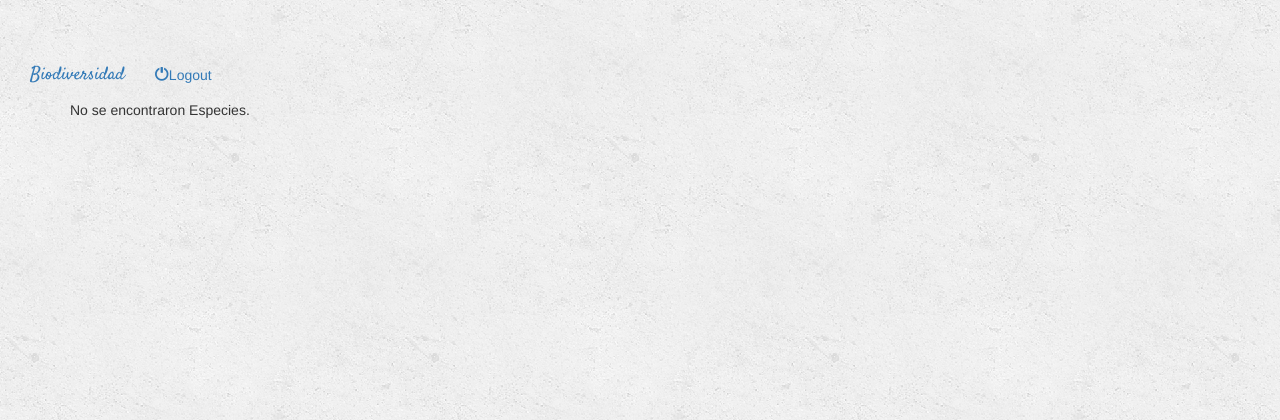
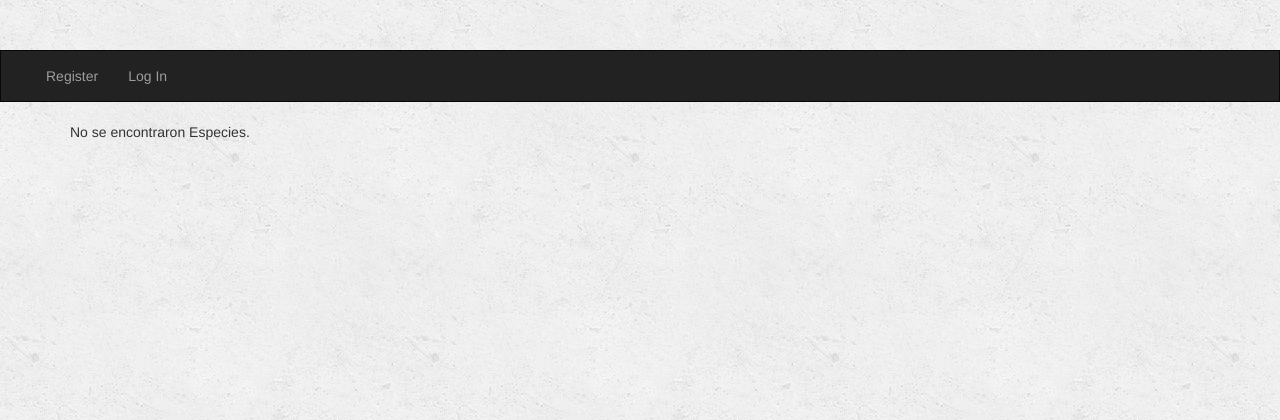
Before and after one commit to alejan/biodiversidad, a Django app: page /especies/ in a window 1280 px wide. Shown: the top 420 px of the page. Run offline with Django 3.2, Linux system fonts and the light colour scheme; data that the repository does not hold is empty; some libraries are stand-ins or nearby versions.

Commit message:
Se ajustan rutas por error en nombres, y se pone el base de acuerdo al login del usuario

```diff
--- a/catalogo/settings.py
+++ b/catalogo/settings.py
@@ -26,7 +26,7 @@ SECRET_KEY = 's$4_ke(hu6zm8(bzb!sg#9e34txiz%^97kl2^_6k5qzccvmxb#'
 # SECURITY WARNING: don't run with debug turned on in production!
 DEBUG = True
 
-ALLOWED_HOSTS = [u'bio-catalogo.herokuapp.com']
+ALLOWED_HOSTS = [u'127.0.0.1']
 
 # Application definition
 
--- a/especie/views.py
+++ b/especie/views.py
@@ -49,7 +49,6 @@ def login_user(request):
     if request.method == "POST":
         username = request.POST['username']
         password = request.POST['password']
-        especies = Especie.objects
         user = authenticate(username=username, password=password)
         if user is not None:
             if user.is_active:
@@ -58,7 +57,7 @@ def login_user(request):
             else:
                 return render(request, 'especie/login.html', {'error_message': 'Your account has been disabled'})
         else:
-            render(request, 'especie/login.html', {'error_message': 'Invalid login'})
+            return render(request, 'especie/login.html', {'error_message': 'Invalid login'})
     return render(request, 'especie/login.html')
 
 
--- a/templates/especie/base_visitor.html
+++ b/templates/especie/base_visitor.html
@@ -27,13 +27,9 @@
         <!-- Items -->
         <div class="collapse navbar-collapse" id="topNavBar">
             <ul class="nav navbar-nav">
-                <li class="{% block register_active %}{% endblock %}"><a href="{% url 'especie.views.register' %}">Register</a></li>
-                <li class="{% block login_active %}{% endblock %}"><a href="{% url 'especie.views.login_user' %}">Log In</a></li>
-                <li>
-                    <a href="{% url 'especie.views.logout_user' %}">
-                        <span class="glyphicon glyphicon-off" aria-hidden="true"></span>&nbsp; Logout
-                    </a>
-                </li>
+                <li class="{% block register_active %}{% endblock %}"><a href="{% url 'register' %}">Register</a></li>
+                <li class="{% block login_active %}{% endblock %}"><a href="{% url 'login_user' %}">Log In</a></li>
+
             </ul>
         </div>
 
--- a/templates/especie/index.html
+++ b/templates/especie/index.html
@@ -1,4 +1,8 @@
-
+{% if user.is_authenticated %}
+{% include 'especie/base.html' %}
+{% else %}
+{% include 'especie/base_visitor.html' %}
+{% endif %}
 {% load bootstrap3 %}
 {% bootstrap_css %}
 {% bootstrap_javascript jquery=1 %}
@@ -65,18 +69,7 @@ body {padding-top:50px;}
     transition: all 0.5s ease 0s;
 }
 </style>
-<div class="collapse navbar-collapse" id="topNavBar">
-    <ul class="nav navbar-nav">
-        <li>
-            <a class="navbar-brand" href="#">Biodiversidad</a>
-        </li>
-        <li>
-            <a href="{% url 'especie.views.logout_user' %}">
-                <span class="glyphicon glyphicon-off" aria-hidden="true"></span>Logout&nbsp;
-            </a>
-        </li>
-    </ul>
-</div>
+
 <div class="container" role="main">
     {% if especies %}
     <h1>Catálogo de Especies en nuestra Reserva</h1>
@@ -95,7 +88,6 @@ body {padding-top:50px;}
                                 <span class="badge" style="float: right">{{ especie.categoria.nombre }}</span>
                             </div>
                             <p><span class="label label-info">{{ especie.taxonomia }}</span> {{ especie.descripcion }}</p>
-
                         </div>
                     </div>
                 </div>
--- a/templates/especie/register.html
+++ b/templates/especie/register.html
@@ -24,7 +24,7 @@
                     </form>
                 </div>
                 <div class="panel-footer">
-                    Already have an account? <a href="{% url 'especie.views.login_user' %}">Click here</a> to log in.
+                    Already have an account? <a href="{% url 'login_user' %}">Click here</a> to log in.
                 </div>
             </div>
         </div>
```
Also changed, not shown: templates/especie/base.html (+8 -2 lines), templates/especie/login.html (+7 -3 lines).
